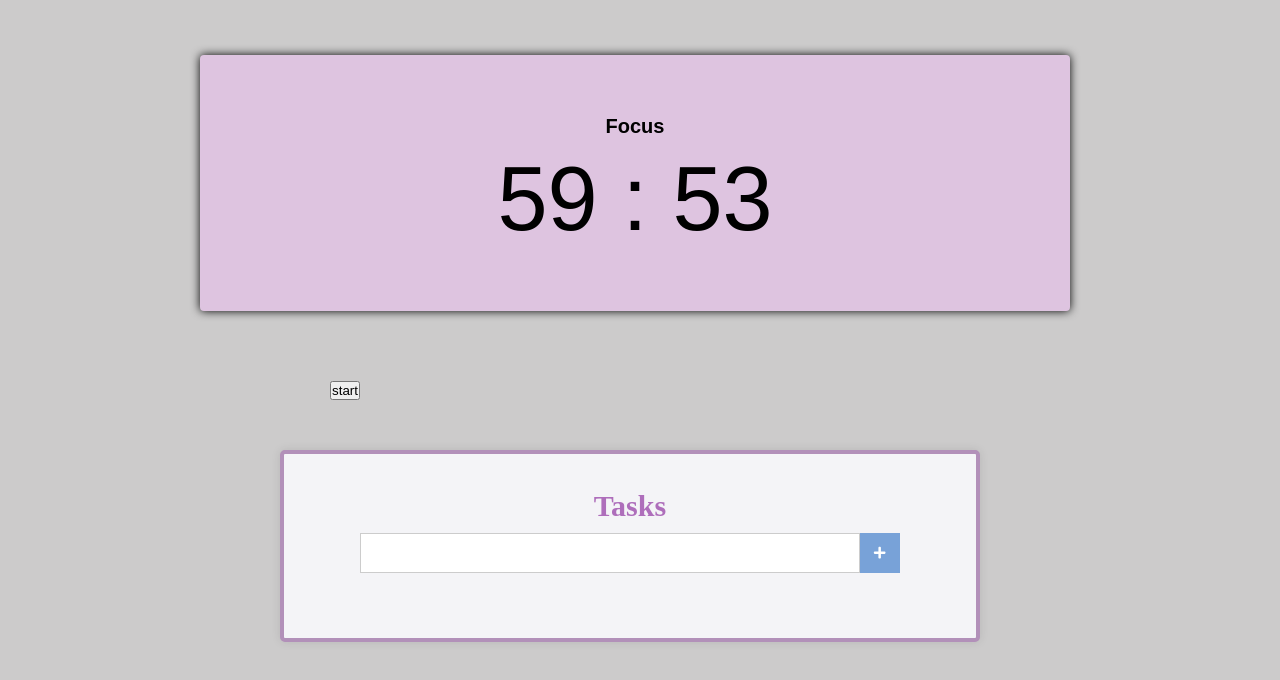
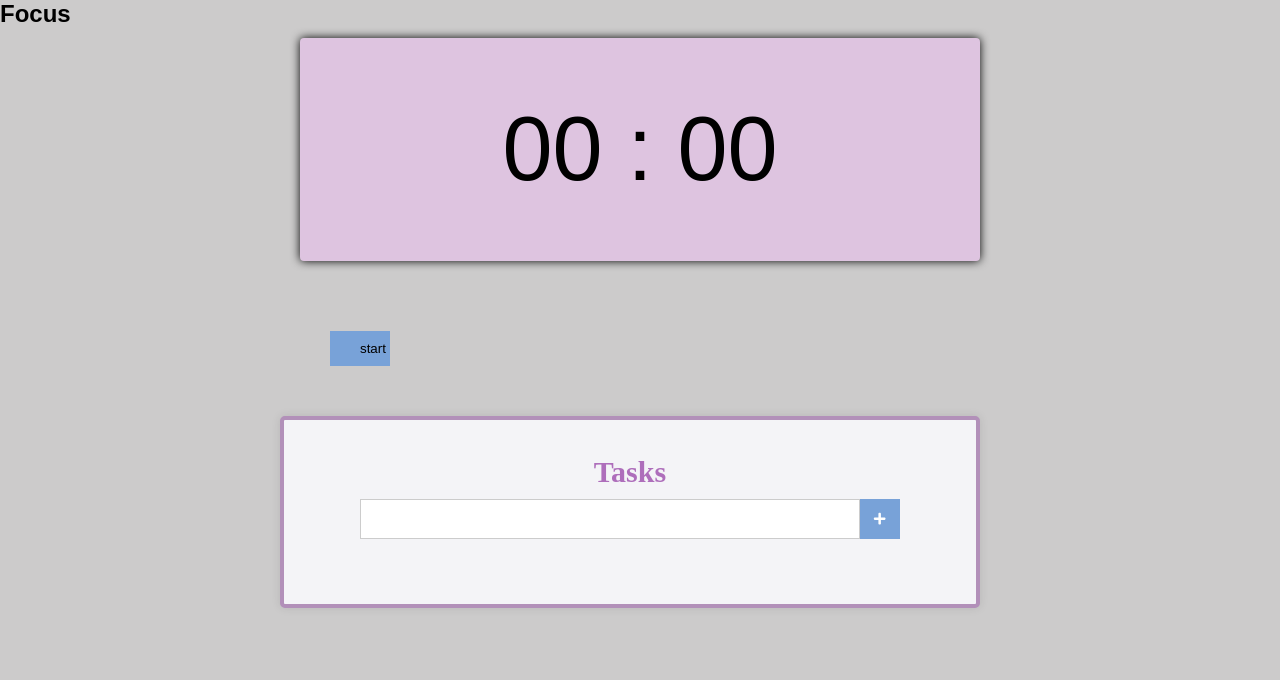
Before and after one commit to mnemosine8/react-pomodoro, a React (Create React App) app: page / in a window 1280 px wide. Shown: the top 680 px of the page. Built offline with nearby package versions, Linux system fonts and the light colour scheme.

Commit message:
button start

```diff
--- a/src/components/Main.css
+++ b/src/components/Main.css
@@ -3,6 +3,7 @@
   padding: 35px;
   margin-top: 20px;
   margin-left: 280px;
+  margin-bottom: 10px;
 
   max-width: 700px;
   border-radius: 5px;
--- a/src/components/Main.js
+++ b/src/components/Main.js
@@ -6,7 +6,8 @@ import './Main.css'
 import Form from './Form';
 import Tasks from './Tasks';
 import PomodoroTimer from './PomodoroTimer';
-import { Button} from './buttomsTimer';
+import configureWork from './PomodoroTimer';
+import { Button} from './buttonsTimer';
 export default class Main extends Component{
   state = {
     newTask:'',
@@ -99,11 +100,7 @@ handleChange = (e) => {
 
        />
       </div>
-      <div className = "buttomsTimer">
-        <Button
-          text = "start"
-         ></Button>
-      </div>
+
 
 
         <div className="Main">
--- a/src/components/PomodoroTimer/index.js
+++ b/src/components/PomodoroTimer/index.js
@@ -3,18 +3,33 @@ import PropTypes from 'prop-types';
 import { useInterval } from '../hooks/UseInterval';
 import { secondsToTime } from '../utils/seconds-to-time';
 import { Timer } from '../Timer';
-import './pomodoroTimer.css'
-export default  function PomodoroTimer({defaultPomodoroTimer}){
+import './pomodoroTimer.css';
+import { Button } from '../buttonsTimer';
+
+export default function PomodoroTimer({defaultPomodoroTimer}){
 const[mainTime,setMainTime] = React.useState(defaultPomodoroTimer);
+const [timeCounting,setTimeCounting] = React.useState(false);
+const [working,setWorking] = React.useState(false);
+
  useInterval(() => {
        setMainTime(mainTime - 1);
- },1000);
+ },
+ timeCounting ? 1000 : null,
+ );
+const configureWork = () =>{
+      setTimeCounting(true);
+      setWorking(working);
+}
 
    return (
          <div className="pomodoro">
+           <div classname="timer">
+               <h2>Focus</h2>
+          <Timer mainTime = {mainTime}/></div>
+          <div className = "buttonsTimer">
+             <Button text = "start" onClick={()=> configureWork()}></Button></div>
+         </div>
 
-               <h2>Focus</h2>
-          <Timer mainTime = {mainTime}/>
-         </div>
+
    )
 }
--- a/src/components/PomodoroTimer/pomodoroTimer.css
+++ b/src/components/PomodoroTimer/pomodoroTimer.css
@@ -1,24 +1,41 @@
 
-.pomodoro
+
+ .timer
  {
     background-color: rgb(222, 196, 224);
-     margin: 55px 200px 30px;
+    margin: 55px 300px 0px;
     padding: 60px;
     border-radius: 4px;
     box-shadow: 0 0 10px;
-     max-width: 870px;
+    max-width: 700px;
+    justify-content: space-evenly;
+    font-size: 90px;
+    text-align: center;
+    margin-top:10px;
  }
 
- .pomodoro h2
+ .timer h2
  {
      font-size: 20px;
      text-align: center;
      margin-top: 0px;
  }
 
- .timer
+ .buttonsTimer
 {
-    font-size: 90px;
+
+    padding: 30px;
+    margin-left: 300px;
+    max-width: 300px;
+    margin-top:40px;
+}
+
+.buttonsTimer Button
+{
+    width:30px;
+    background-color:  rgb(120, 162, 216);
+    cursor:pointer;
+    border: none;
+    padding:10px 30px;
     text-align: center;
-    margin-top:10px;
 }
--- a/src/components/buttomsTimer/buttomsTimer.css
+++ /dev/null
@@ -1,13 +0,0 @@
-.buttomsTimer
-{
-
-    padding: 30px;
-    margin-left: 300px;
-    max-width: 300px;
-    margin-top:40px;
-}
-
-.buttomsTimer Button
-{
-    width:30px;
-}
--- /dev/null
+++ b/src/components/buttonsTimer/buttonsTimer.css
@@ -0,0 +1,18 @@
+.buttonsTimer
+{
+
+    padding: 30px;
+    margin-left: 300px;
+    max-width: 300px;
+    margin-top:40px;
+}
+
+.buttonsTimer Button
+{
+    width:30px;
+    background-color:  rgb(120, 162, 216);
+    cursor:pointer;
+    border: none;
+    padding:10px 30px;
+    text-align: center;
+}
--- a/src/components/buttomsTimer/index.js
+++ b/src/components/buttonsTimer/index.js
@@ -1,6 +1,6 @@
 import React from "react";
 import propTypes from "prop-types";
-import './buttomsTimer.css'
+import './buttonsTimer.css'
 
 export function Button(props)
 {
```
Lines whose indentation alone changed are shown as unchanged.
